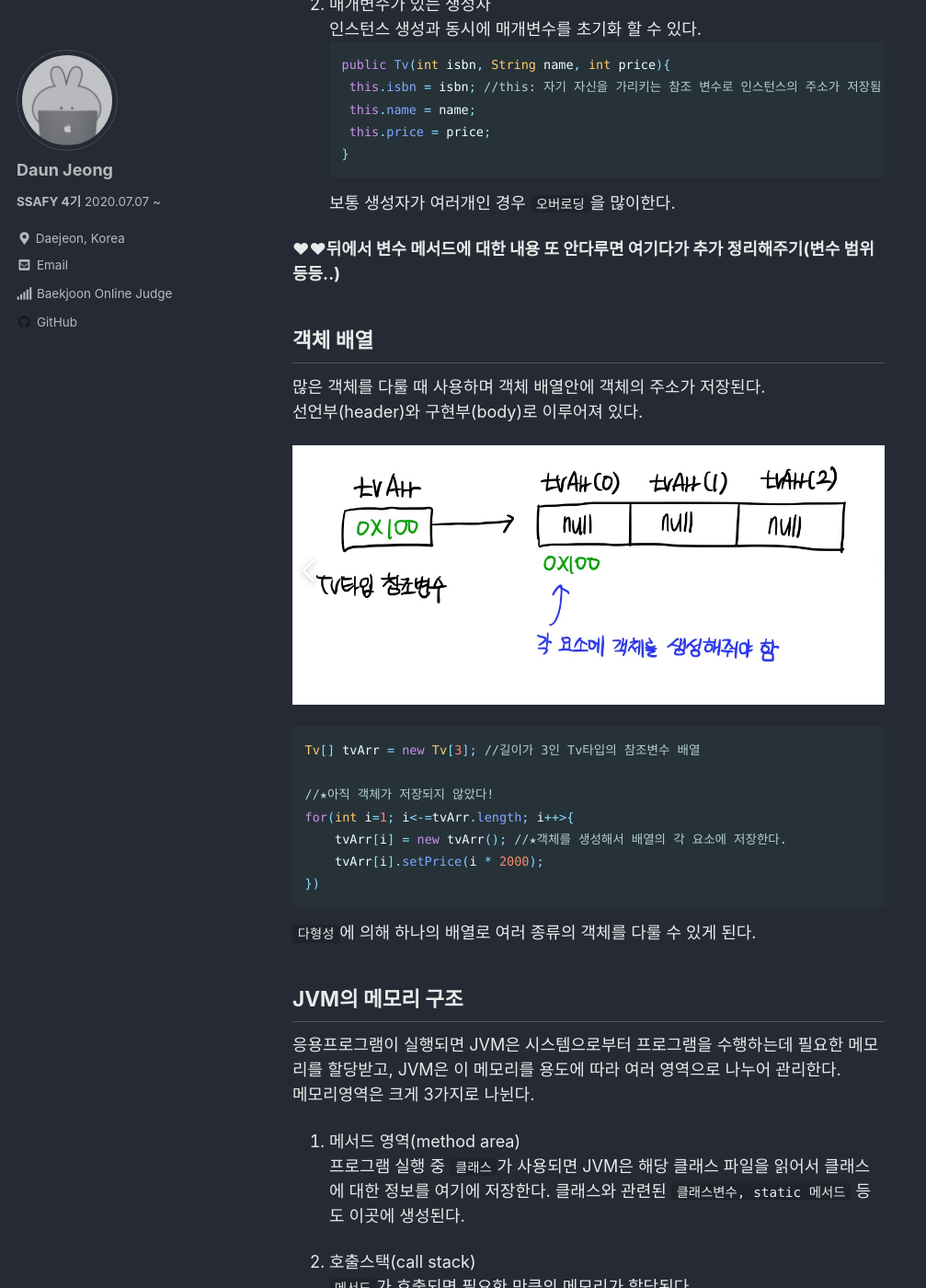
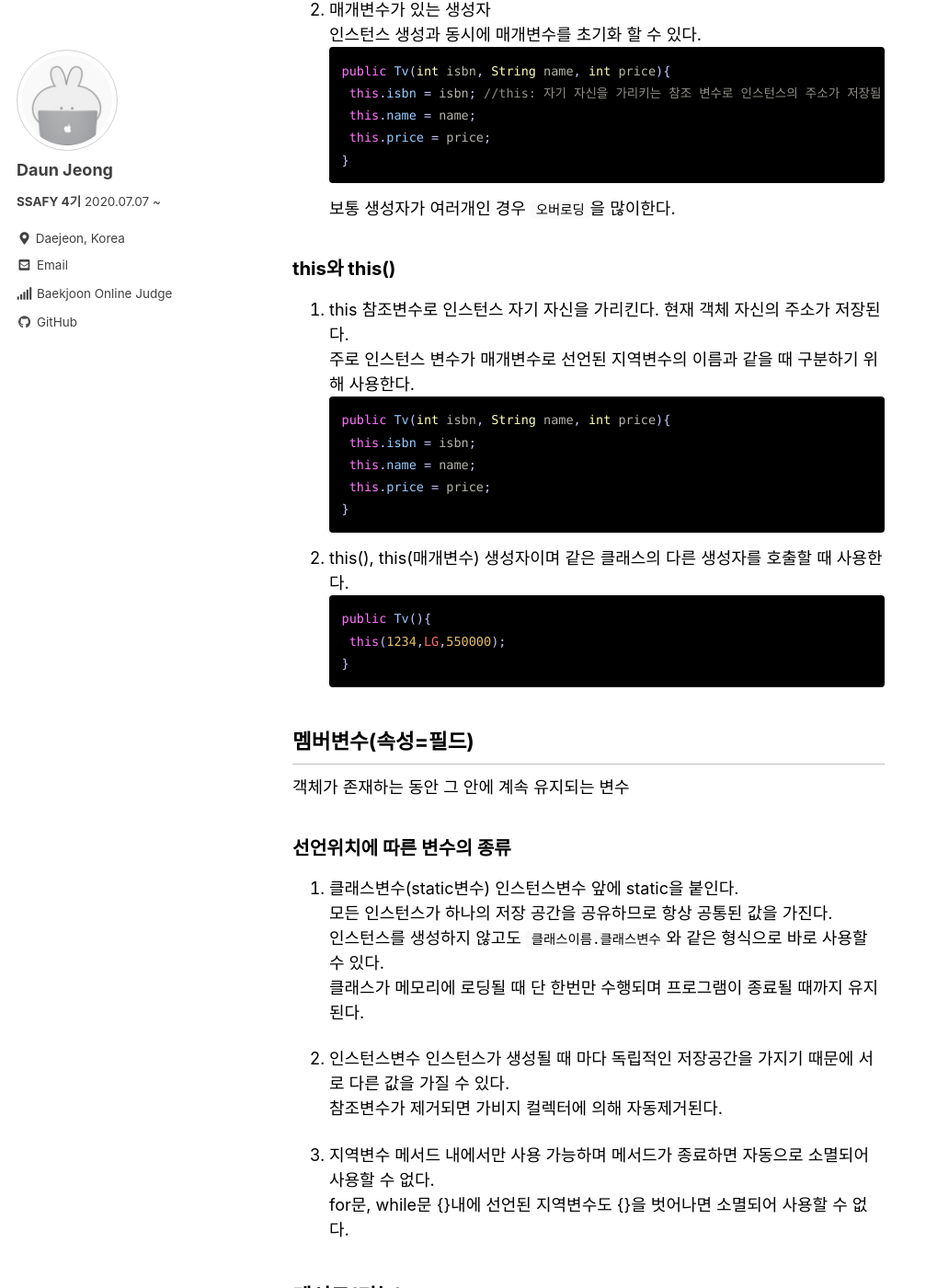
Before and after one commit to dovvn/dovvn.github.io, a Jekyll site: the page built from _posts/java/2020-08-22-javaConcept01.md, in a window 1280 px wide and 1400 px high, scrolled down 8617 px. Shown: the whole window at 92% size, without its empty margins (0-1007 px from the left). Built offline with Jekyll 4.4.1, drawn with Linux system fonts in a browser that asks for light colours; cached includes are drawn as plain includes; some of the changed text lies outside the part shown.

Commit message:
Update JavaConcept01

````diff
--- a/_config.yml
+++ b/_config.yml
@@ -12,7 +12,7 @@
 
 # theme                  : "minimal-mistakes-jekyll"
 remote_theme: "mmistakes/minimal-mistakes@4.19.3"
-minimal_mistakes_skin    : "dark" #"contrast" "air", "aqua", "dark", "dirt", "neon", "mint", "plum", "sunrise"
+minimal_mistakes_skin    : "contrast" #"contrast" "air", "aqua", "dark", "dirt", "neon", "mint", "plum", "sunrise"
 
 # Site Settings
 locale                   : "ko-KR"
--- a/_posts/java/2020-08-22-javaConcept01.md
+++ b/_posts/java/2020-08-22-javaConcept01.md
@@ -142,8 +142,17 @@
 # 5. 객체지향(OOP)
 ## 객체지향 특징 4가지
 1. 캡슐화(정보은닉) Encapsulation(Information Hiding)
+외부로 부터 데이터를 보호하기 위해서 또는, 내부적으로만 사용되는 멤버들을 클래스 내부에 감추기 위해서 `접근제어자`를 사용한다.
 
 * 접근제어자를 이용한 캡슐화 - setters와 getters
+클래스의 `멤버변수`는 `private`으로 제한하고 멤버변수의 값을 읽고 변경할 수 있는 `public 메소드`를 만들어서 멤버변수의 값을 간접적으로 다룰 수 있도록 한다.
+멤버변수에 접근하기 위해서는 클래스 외부에서 `인스턴스`를 생성한 후, public으로 만든 setter()메서드로 값을 변경하고 값을 가져오고 싶을 경우 public으로 만든 getter()메서드를 사용한다.
+
+```java
+Tv tv = new Tv();
+tv.getPrice(); //가격변수 가져오기
+tv.setPrice(5000); //가격변수 변경하기
+```
 
 2. 상속 Inheritance
 3. 다형성 Polymorphism
@@ -152,10 +161,9 @@
 ## 클래스와 객체
 1. 클래스
 * 현실 세계의 Object들을 분석해서 비슷한 것 끼리 묶어 분류한 것이다.
-다른 정의로는 객체를 정의해 놓은 것으로 객체의 설계도, 틀이다.
+다른 정의로는 객체를 만들기 위한 설계도이다. 필드부분(멤버변수)와 메소드 부분으로 설계된다.
 2. 객체
 * 클래스에 정의된 내용대로 메모리에 실제 생성된 것이다.
-* 각 객체가 가지는 속성(정적인 특징)과 기능(동적인 특징)에 따라 다르다.
 * 객체는 클래스의 `인스턴스`라고 부른다.
 * 인스턴스는 `참조변수`를 통해서만 다룰 수 있으며 참조변수의 타입은 인스턴스의 타입과 일치해야한다.
 
@@ -164,7 +172,21 @@
 t = new TV(); //Tv인스턴스를 생성 후 new연산자의 결과로 Tv인스턴스의 주소가 반환되어 t에 저장한다.
 ```
 
-<br/>
+## 객체 배열
+많은 객체를 다룰 때 사용하며 객체 배열안에 객체의 주소가 저장된다.
+
+![arrayObject](/assets/images/arrayObject.png)
+
+```java
+Tv[] tvArr = new Tv[3]; //길이가 3인 Tv타입의 참조변수 배열
+
+//아직 객체가 저장되지 않았다!
+for(int i=1; i<-=tvArr.length; i++>{
+    tvArr[i] = new tvArr(); //★객체를 생성해서 배열의 각 요소에 저장한다.
+    tvArr[i].setPrice(i * 2000);
+})
+```
+`다형성`에 의해 하나의 배열로 여러 종류의 객체를 다룰 수 있게 된다.
 
 ## 생성자(Constructor)
 인스턴스 생성시 실행되어야 할 작업을 하는 특별한 메서드일 뿐 인스턴스를 생성하지 않는다.
@@ -175,38 +197,6 @@
 > 1. 연산자 new에 의해서 힙에 Tv인스턴스가 생성된다.
 > 2. 기본 생성자 Tv()가 수행된다.
 > 3. 연산자 new의 결과로 Tv인스턴스의 주소가 반환되어 참조변수 t에 저장된다.
-
-
-객체는 멤버변수와 메서드로 이루어져 있다.
-### 멤버변수(속성)
-* `선언위치`에 따른 변수의 종류
-1. 클래스변수
-2. 인스턴스변수
-3. 지역변수
-
-### 메서드(기능)
-어떤 값을 입력하면 이 값으로 작업을 수행해서 결과를 반환한다.
-
-* `선언위치`에 따른 변수의 종류
-1. 클래스 메서드(static메서드)
-2. 인스턴스 메서드
-
-* 인자(argument)와 매개변수(parameter)
-1. `인자`
-메서드를 호출할 때 괄호()안에 지정해 준 값이다.
-2. `매개변수`
-메서드가 작업을 수행하는데 필요한 값들을 제공받기 위한 것으로 `변수의 타입`을 꼭 넣어준다.
-메서드 내에 선언된 것으로 간주되므로 `지역변수`이다.
-
-* 기본형 매개변수와 참조형 매개변수
-
-
-* toString()
-객체를 만들면 자동으로 생성되나 재정의해서 객체 상태 표현을 커스터마이징할 수 있다.
-디폴트값으로 객체의 주소 정보를 return하지만 `Object클래스`로부터 상속받은 `toString()`을 추가하면 출력 시 객체 이름만 넣어도 멤버변수 값들을 확인할 수 있다.
-```java
-System.out.println(phone); //phone은 Phone클래스 객체라 가정
-```
 
 ### 생성자의 특징
 > 메소드 이름은 클래스 이름과 같아야 한다.
@@ -232,28 +222,87 @@
 ```
 보통 생성자가 여러개인 경우 `오버로딩`을 많이한다.
 
-**❤❤뒤에서 변수 메서드에 대한 내용 또 안다루면 여기다가 추가 정리해주기(변수 범위 등등..)**
+### this와 this()
+1. this
+참조변수로 인스턴스 자기 자신을 가리킨다. 현재 객체 자신의 주소가 저장된다.
+주로 인스턴스 변수가 매개변수로 선언된 지역변수의 이름과 같을 때 구분하기 위해 사용한다.
+```java
+public Tv(int isbn, String name, int price){
+    this.isbn = isbn;
+    this.name = name;
+    this.price = price;
+}
+```
 
-## 객체 배열
-많은 객체를 다룰 때 사용하며 객체 배열안에 객체의 주소가 저장된다.
-선언부(header)와 구현부(body)로 이루어져 있다.
+2. this(), this(매개변수)
+생성자이며 같은 클래스의 다른 생성자를 호출할 때 사용한다.
+```java
+public Tv(){
+    this(1234,LG,550000);
+}
+```
 
-![arrayObject](/assets/images/arrayObject.png)
+## 멤버변수(속성=필드)
+객체가 존재하는 동안 그 안에 계속 유지되는 변수
 
+### 선언위치에 따른 변수의 종류
+1. 클래스변수(static변수)
+인스턴스변수 앞에 static을 붙인다.
+모든 인스턴스가 하나의 저장 공간을 공유하므로 항상 공통된 값을 가진다.
+인스턴스를 생성하지 않고도 `클래스이름.클래스변수`와 같은 형식으로 바로 사용할 수 있다.
+클래스가 메모리에 로딩될 때 단 한번만 수행되며 프로그램이 종료될 때까지 유지된다.
+
+2. 인스턴스변수
+인스턴스가 생성될 때 마다 독립적인 저장공간을 가지기 때문에 서로 다른 값을 가질 수 있다.
+참조변수가 제거되면 가비지 컬렉터에 의해 자동제거된다.
+
+3. 지역변수
+메서드 내에서만 사용 가능하며 메서드가 종료하면 자동으로 소멸되어 사용할 수 없다.
+for문, while문 {}내에 선언된 지역변수도 {}을 벗어나면 소멸되어 사용할 수 없다.
+
+## 메서드(기능)
+어떤 값을 입력하면 이 값으로 작업을 수행해서 결과를 반환`return`한다.
+
+### 선언위치에 따른 메서드의 종류
+1. 클래스 메서드(static메서드)
+인스턴스를 생성하지 않고도 `클래스이름.메서드이름(매개변수)`와 같은 형식으로 호출이 가능하다.
+
+2. 인스턴스 메서드
+반드시 인스턴스를 생성해야만 호출할 수 있다.
+
+> 클래스변수/메서드는 인스턴스 변수/메서드를 사용할 수 없다.
+    > 클래스메서드를 호출할 때 인스턴스 메서드가 존재하지 않을 수 있기 때문이다.
+    > 역으로 인스턴스 변수/메서드에서 클래스변수/메서드를 사용하는 것은 이미 메모리에 static변수가 존재하기 때문에 가능하다.
+> 공통된 값을 유지해야 한다면 static을 붙여주자!
+
+
+### 인자(argument)와 매개변수(parameter)
+1. `인자`
+메서드를 호출할 때 괄호()안에 지정해 준 값이다.
+2. `매개변수`
+메서드가 작업을 수행하는데 필요한 값들을 제공받기 위한 것으로 `변수의 타입`을 꼭 넣어준다.
+메서드 내에 선언된 것으로 간주되므로 `지역변수`이다.
+
+### 기본형 매개변수와 참조형 매개변수
+1. 기본형 매개변수(Call by value)
+단순히 저장된 값을 읽기만 할 수 있다. (read only)
+2. 참조형 매개변수(Call by Reference)
+저장된 곳의 주소를 알기 때문에 값을 읽고 변경할 수 있다. (read & write)
+
+### toString()
+객체를 만들면 자동으로 생성되나 재정의해서 객체 상태 표현을 커스터마이징할 수 있다.
+디폴트값으로 객체의 주소 정보를 return하지만 `Object클래스`로부터 상속받은 `toString()`을 추가하면 출력 시 객체 이름만 넣어도 멤버변수 값들을 확인할 수 있다.
 ```java
-Tv[] tvArr = new Tv[3]; //길이가 3인 Tv타입의 참조변수 배열
+System.out.println(phone); //phone은 Phone클래스 객체라 가정
+```
 
-//★아직 객체가 저장되지 않았다!
-for(int i=1; i<-=tvArr.length; i++>{
-    tvArr[i] = new tvArr(); //★객체를 생성해서 배열의 각 요소에 저장한다.
-    tvArr[i].setPrice(i * 2000);
-})
-```
-`다형성`에 의해 하나의 배열로 여러 종류의 객체를 다룰 수 있게 된다.
+<br/>
 
 ## JVM의 메모리 구조
 응용프로그램이 실행되면 JVM은 시스템으로부터 프로그램을 수행하는데 필요한 메모리를 할당받고, JVM은 이 메모리를 용도에 따라 여러 영역으로 나누어 관리한다.
 메모리영역은 크게 3가지로 나뉜다.
+
+![jvmmemory](/assets/images/jvmmemory.png)
 
 1. 메서드 영역(method area)
 프로그램 실행 중 `클래스`가 사용되면 JVM은 해당 클래스 파일을 읽어서 클래스에 대한 정보를 여기에 저장한다.  클래스와 관련된 `클래스변수, static 메서드` 등도 이곳에 생성된다.
@@ -267,9 +316,13 @@
 3. 힙(heap)
 프로그램 실행 중 모든 `인스턴스 변수`는 여기서 생성된다.
 
+<br/>
+
 ## 가비지 컬렉터(Garbage Collection)
 JVM은 힙에 있는 객체 중 더 이상 사용하지 않는 것들을 체크해서 자동적으로 제거해준다.
 운영체제 입장에서는 단점이기 때문에 최대한 불필요한 객체를 생성하지 말자.
+
+<br/>
 
 ## 패키지(package)
 클래스 또는 인터페이스를 포함시킬수 있으며 서로 관련된 클래스끼리 그룹 단위로 묶어 놓음으로써 클래스를 효과적으로 관리할 수 있다.
@@ -283,6 +336,9 @@
 위와 같이 점(.)을 구분자로 하여 계층 구조를 구성한다.
 모든 클래스는 반드시 하나의 패키지에 속해야 한다(기본적으로 `이름없는 패키지(unnamed package)`생성됨)
 첫번째 문장에 `package 패키지명`으로 패키지를 선언해주면 된다.
+`java.lang.package`는 Java에서 기본적으로 제공되므로 `System.out.println`와 같은 함수를 바로 사용할 수 있다.
+
+<br/>
 
 ## import문
 다른 패키지의 클래스를 사용하기 위해 `import`문으로 사용하고자 하는 클래스의 패키지를 미리 명시해주면 패키지명을 생략하고 클래스이름만 사용할 수 있다.
@@ -290,3 +346,58 @@
 import java.util.*;
 ```
 단축키는 `ctrl+shift+o`이다.
+
+
+<br/>
+
+## 제어자
+클래스, 변수 또는 메서드의 선언부에 함께 사용되어 부가적인 의미를 부여한다.
+
+### 접근제어자(Access Modifier)
+접근 범위가 넓은 순은 `public > protected > (default) > private`이다.
+![modifier](/assets/images/modifier.png)
+1. private
+같은 클래스 내에서만 접근 가능
+2. default
+같은 패키지 내에서만 접근이 가능
+3. protected
+같은 패키지 내에서만 접근 가능하고 상속관계에 있는 자식클래스에서도 접근 가능하다.
+4. public
+접근 제한이 전혀 없다.
+
+
+### 그외의 제어자
+1. static
+인스턴스를 생성하지 않고도 사용할 수 있다. 따라서 static메서드의 경우 더 편리하고 속도도 빠르다.
+> 사용될 수 있는 곳: 멤버변수, 메서드, 초기화블록
+
+2. final
+변수에 사용하면 값을 변경할 수 없는 `상수`가 되고, 메서드에 사용하면 `오버라이딩`을 할 수 없게 되고 클래스에 사용하면 자신을 확장하는 `자식클래스`를 정의하지 못하게 된다.
+> 사용될 수 있는 곳 - 클래스, 메서드, 멤버변수, 지역변수
+
+3. abstract
+메서드의 선언부만 작성하고 실제 수행내용은 구현하지 않은 추상메서드를 선언하는데 사용된다.
+> 사용될 수 있는 곳 - 클래스, 메서드
+
+### 접근제어자의 조합
+제어자가 사용될 수 있는 대상을 정리하였다.
+![modifier2](/assets/images/modifier2.png)
+> 메서드에 static과 abstract를 함께 사용할 수 없다.
+→ static은 몸통이 있는 메서드만 사용할 수 있다.
+
+> 클래스에 abstract와 final을 동시에 사용할 수 없다.
+→ abstract는 상속을 통해 완성되지만 final은 상속할 수 없으므로 서로 모순이다.
+
+> abstract메서드의 접근 제어자가 private 일 수 없다.
+→ abstract는 상속을 통해 완성되지만 private이면, 외부에 있는 자식 클래스에서 접근할 수 없다.
+
+> 메서드가 private와 final을 같이 사용할 필요는 없다.
+→ 둘다 상속할 수 없으므로 하나만 적어줘도 된다.
+
+<br/>
+
+## 오버로딩
+
+<br/>
+
+## 오버라이딩(상속)
````
Also changed, not shown: assets/images/jvmmemory.PNG (added), assets/images/modifier.png (added), assets/images/modifier2.png (added).
